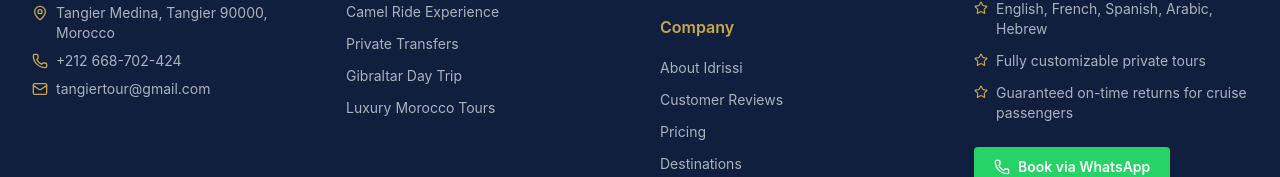
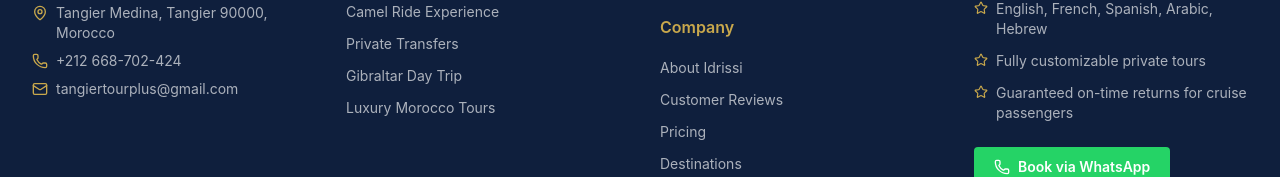
Before and after one commit to tangiertour-hue/tangiertours, a Next.js app: page / in a window 1280 px wide. Shown: the part 6420-6597 px from the top of the page. Built offline with nearby package versions, Linux system fonts and the light colour scheme.

Commit message:
Update email to tangiertourplus@gmail.com across all pages

```diff
--- a/app/contact/page.tsx
+++ b/app/contact/page.tsx
@@ -21,7 +21,7 @@
   description: "Private tour guide services in Tangier and Northern Morocco",
   url: "https://www.tangiertours.ma",
   telephone: "+212668702424",
-  email: "tangiertour@gmail.com",
+  email: "tangiertourplus@gmail.com",
   address: {
     "@type": "PostalAddress",
     addressLocality: "Tangier",
@@ -58,7 +58,7 @@
   {
     icon: Mail,
     title: "Email",
-    value: "tangiertour@gmail.com",
+    value: "tangiertourplus@gmail.com",
     sub: "Response within 2 hours",
     color: "text-blue-600",
     bg: "bg-blue-50",
--- a/app/page.tsx
+++ b/app/page.tsx
@@ -34,7 +34,7 @@
     "Licensed private tour guide service in Tangier, Morocco. Specialising in private tours, Jewish heritage experiences, shore excursions, and luxury Morocco travel.",
   url: "https://www.tangiertours.ma",
   telephone: "+212668702424",
-  email: "tangiertour@gmail.com",
+  email: "tangiertourplus@gmail.com",
   address: {
     "@type": "PostalAddress",
     streetAddress: "Tangier Medina",
--- a/app/terms/page.tsx
+++ b/app/terms/page.tsx
@@ -75,7 +75,7 @@
           </tbody>
         </table>
       </div>
-      <p className="mt-4">All cancellation requests must be submitted in writing — by email to <a href="mailto:tangiertour@gmail.com" className="text-gold hover:underline">tangiertour@gmail.com</a> or via WhatsApp message to <a href="https://wa.me/212668702424" className="text-gold hover:underline">+212 668-702-424</a>. Verbal cancellations are not accepted.</p>
+      <p className="mt-4">All cancellation requests must be submitted in writing — by email to <a href="mailto:tangiertourplus@gmail.com" className="text-gold hover:underline">tangiertourplus@gmail.com</a> or via WhatsApp message to <a href="https://wa.me/212668702424" className="text-gold hover:underline">+212 668-702-424</a>. Verbal cancellations are not accepted.</p>
     </Section>
   );
 }
@@ -137,9 +137,9 @@
           className="inline-flex items-center gap-2 bg-[#25D366] text-white font-bold px-6 py-3 rounded hover:bg-[#20BA5A] transition">
           WhatsApp +212 668-702-424
         </a>
-        <a href="mailto:tangiertour@gmail.com"
+        <a href="mailto:tangiertourplus@gmail.com"
           className="inline-flex items-center gap-2 bg-white/10 border border-white/30 text-white font-semibold px-6 py-3 rounded hover:bg-white/20 transition">
-          tangiertour@gmail.com
+          tangiertourplus@gmail.com
         </a>
       </div>
       <p className="text-white/40 text-xs mt-6">Last updated: July 2025 · TangierTours · Tangier, Morocco</p>
--- a/components/Footer.tsx
+++ b/components/Footer.tsx
@@ -55,7 +55,7 @@
               </div>
               <div className="flex items-center gap-2">
                 <Mail className="w-4 h-4 text-gold shrink-0" />
-                <a href="mailto:tangiertour@gmail.com" className="hover:text-gold transition-colors">tangiertour@gmail.com</a>
+                <a href="mailto:tangiertourplus@gmail.com" className="hover:text-gold transition-colors">tangiertourplus@gmail.com</a>
               </div>
             </div>
           </div>
```
